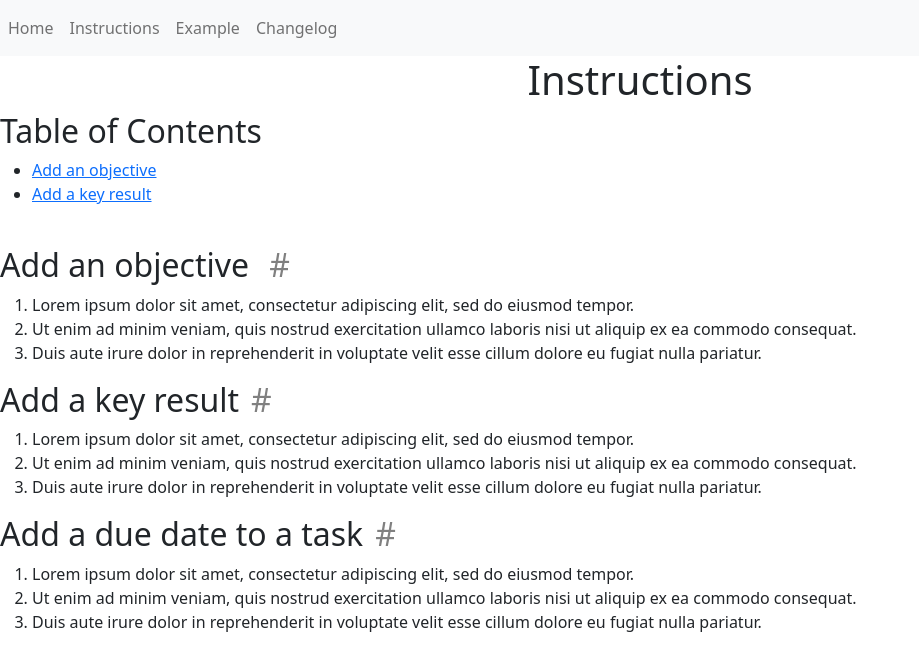
After one commit to umjennifer/osu-cs361-project, a Flask app: page /instructions in a window 1280 px wide. The commit adds this page. Shown: the top 671 px of the page, without its empty margins (0-919 px from the left). Run offline with Flask 2, Linux system fonts and the light colour scheme.

Commit message:
add pages

```diff
--- a/app.py
+++ b/app.py
@@ -72,7 +72,7 @@ def create_objective():
 @app.route('/', methods=['GET'])
 def index():
     if new_feature is True:
-        flash('New feature: You can now add a due date to a task using the date picker. Read the Changelog for more information and instructions.') # TODO: figure out new feature process
+        flash('New feature: You can now use a date picker to add a due date to a task. Read the Changelog for more information and instructions.') # TODO: figure out new feature process
     objectives = Objective.query.order_by(Objective.id).all()
     return render_template('index.html', objectives=objectives)
 
@@ -119,6 +119,19 @@ def update(id):
     else:
         return render_template('update.html', objective=objective)
 
+
+@app.route('/changelog', methods=['GET'])
+def changelog():
+    return render_template('changelog.html')
+
+@app.route('/example', methods=['GET'])
+def example():
+    return render_template('example.html')
+
+@app.route('/instructions', methods=['GET'])
+def instructions():
+    return render_template('instructions.html')
+
 #TODO: update for key result
 # TODO: update for tasks
 
--- a/static/css/main.css
+++ b/static/css/main.css
@@ -37,3 +37,14 @@ td {
 #content {
     width: 70%;
 }
+
+.anchor-link {
+    color: gray;
+    text-decoration: none;
+}
+
+.anchor-link:hover {
+    color: blue;
+    text-decoration: none;
+    transition: color 0.30s ease-in-out,opacity 0.30s ease-in-out;
+}
--- a/templates/base.html
+++ b/templates/base.html
@@ -16,33 +16,28 @@
         <div class="collapse navbar-collapse" id="navbarNavDropdown">
           <ul class="navbar-nav">
             <li class="nav-item active">
-              <a class="nav-link" href="#">Home</a>
+              <a class="nav-link" href="/">Home</a>
             </li>
+            <!-- TODO -->
             <li class="nav-item">
-              <a class="nav-link" href="#">About</a>
+              <a class="nav-link" href="/instructions">Instructions</a>
+            </li>
+            <!-- TODO -->
+            <li class="nav-item">
+              <a class="nav-link" href="/example">Example</a>
+            </li>
+            <!-- TODO -->
+            <li class="nav-item">
+                <a class="nav-link" href="/changelog">Changelog</a>
             </li>
 
-            <li class="nav-item dropdown">
-              <a class="nav-link dropdown-toggle" href="#" id="navbarDropdownMenuLink1" role="button" data-bs-toggle="dropdown" aria-haspopup="true" aria-expanded="false">
-                Instructions
-              </a>
-              <div class="dropdown-menu" aria-labelledby="navbarDropdownMenuLink1">
-                <a class="dropdown-item" href="#">Docs</a>
-                <a class="dropdown-item" href="#">Examples</a>
-              </div>
-            </li>
-
-            <li class="nav-item">
-                <a class="nav-link" href="#">Changelog</a>
-            </li>
-
-            <li class="nav-item dropdown">
+            <!-- <li class="nav-item dropdown">
               <a class="nav-link dropdown-toggle" href="#" id="navbarDropdownMenuLink2" role="button" data-bs-toggle="dropdown" aria-haspopup="true" aria-expanded="false">
                 Advanced Options
               </a>
               <div class="dropdown-menu" aria-labelledby="navbarDropdownMenuLink2">
                 <a class="dropdown-item" href="#">Docs</a>
-              </div>
+              </div> -->
             </li>
 
           </ul>
@@ -54,6 +49,14 @@
 
 </head>
 <body>
+  {% for message in get_flashed_messages()%}
+    <div class="alert alert-info alert-dismissible fade show" role="alert">
+      {{message}}
+      <button type="button" class="close" data-bs-dismiss="alert" aria-label="Close">
+        <span aria-hidden="true">&times;</span>
+      </button>
+    </div>
+  {% endfor %}
     {% block body %}{% endblock %}
     <script src="https://cdn.jsdelivr.net/npm/bootstrap@5.2.2/dist/js/bootstrap.bundle.min.js" integrity="sha384-OERcA2EqjJCMA+/3y+gxIOqMEjwtxJY7qPCqsdltbNJuaOe923+mo//f6V8Qbsw3" crossorigin="anonymous"></script>
 </body>
--- /dev/null
+++ b/templates/instructions.html
@@ -0,0 +1,40 @@
+{% extends 'base.html' %}
+
+{% block head %}
+    <h1 style="text-align: center;">Instructions</h1>
+{% endblock %}
+
+{% block body %}
+    <h2>Table of Contents</h2>
+    <div class="table-of-contents">
+        <ul>
+            <li><a href="#add-an-objective">Add an objective</a></li>
+            <li><a href="#add-a-key-result">Add a key result</a></li>
+        </ul>
+    </div>
+    <br>
+
+
+
+    <h2 id="add-an-objective">Add an objective <a class="anchor-link " aria-label="Anchor" href="#add-an-objective" style="padding-left: 0.375em;">#</a></h2>
+    <ol>
+        <li>Lorem ipsum dolor sit amet, consectetur adipiscing elit, sed do eiusmod tempor.</li>
+        <li>Ut enim ad minim veniam, quis nostrud exercitation ullamco laboris nisi ut aliquip ex ea commodo consequat.</li>
+        <li>Duis aute irure dolor in reprehenderit in voluptate velit esse cillum dolore eu fugiat nulla pariatur.</li>
+    </ol>
+
+    <h2 id="add-a-key-result">Add a key result<a class="anchor-link " aria-label="Anchor" href="#add-a-key-result" style="padding-left: 0.375em;">#</a></h2>
+    <ol>
+        <li>Lorem ipsum dolor sit amet, consectetur adipiscing elit, sed do eiusmod tempor.</li>
+        <li>Ut enim ad minim veniam, quis nostrud exercitation ullamco laboris nisi ut aliquip ex ea commodo consequat.</li>
+        <li>Duis aute irure dolor in reprehenderit in voluptate velit esse cillum dolore eu fugiat nulla pariatur.</li>
+    </ol>
+
+    <h2 id="add-a-due-date-to-a-task">Add a due date to a task<a class="anchor-link " aria-label="Anchor" href="#add-a-due-date-to-a-task" style="padding-left: 0.375em;">#</a></h2>
+    <ol>
+        <li>Lorem ipsum dolor sit amet, consectetur adipiscing elit, sed do eiusmod tempor.</li>
+        <li>Ut enim ad minim veniam, quis nostrud exercitation ullamco laboris nisi ut aliquip ex ea commodo consequat.</li>
+        <li>Duis aute irure dolor in reprehenderit in voluptate velit esse cillum dolore eu fugiat nulla pariatur.</li>
+    </ol>
+
+{% endblock %}
```
Also changed, not shown: templates/changelog.html (added, +29 -0 lines), templates/example.html (added, +9 -0 lines), templates/index.html (+0 -9 lines).
